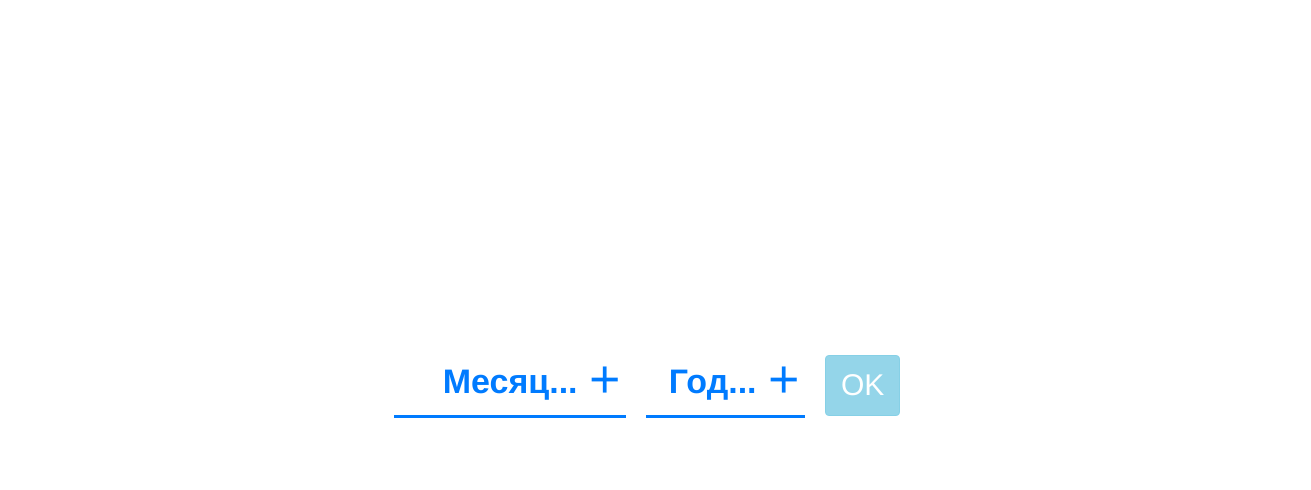
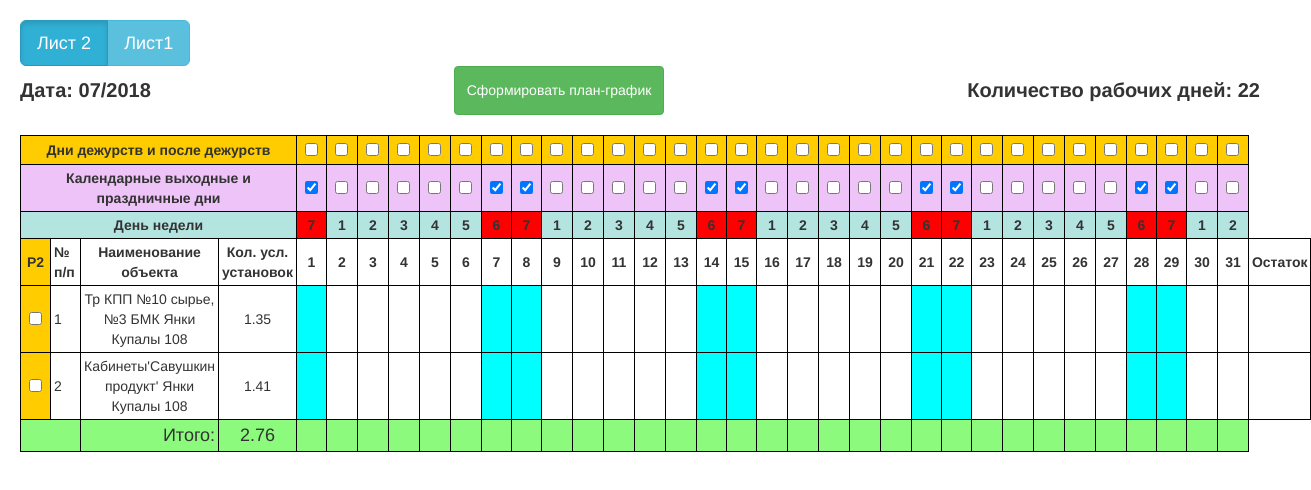
Before and after one commit to arsafab/report-table, an Angular app: page / in a window 1280 px wide. Shown: the top 490 px of the page, 1311 px wide, since content can reach past the window. Built offline with nearby package versions, Linux system fonts and the light colour scheme.

Commit message:
fix date

```diff
--- a/src/app/app.component.ts
+++ b/src/app/app.component.ts
@@ -10,14 +10,14 @@ import { temp } from './data';
   styleUrls: ['./app.component.css']
 })
 export class AppComponent {
-  public groups: IGroup[] = [];
-  public activeGroup: IGroup;
-  public date: Date;
+  // public groups: IGroup[] = [];
+  // public activeGroup: IGroup;
+  // public date: Date;
   public month: string;
   public year: string;
-  // public groups: IGroup[] = temp;
-  // public activeGroup: IGroup = this.groups[0];
-  // public date: Date = new Date(2018, 6);
+  public groups: IGroup[] = temp;
+  public activeGroup: IGroup = this.groups[0];
+  public date: Date = new Date(2018, 6);
 
   constructor(
     private excelToJson: ExcelToJsonService
@@ -39,7 +39,7 @@ export class AppComponent {
     const month = Number(this.month);
     const year = Number(this.year);
 
-    this.date = new Date(year, month, 32);
+    this.date = new Date(year, month);
 
     this.month = null;
     this.year = null;
@@ -72,6 +72,6 @@ export class AppComponent {
     }
 
     this.activeGroup = this.groups[0];
-    this.fillFields(32 - this.date.getDate());
+    this.fillFields(32 - new Date(this.date.getFullYear(), this.date.getMonth(), 32).getDate());
   }
 }
```
